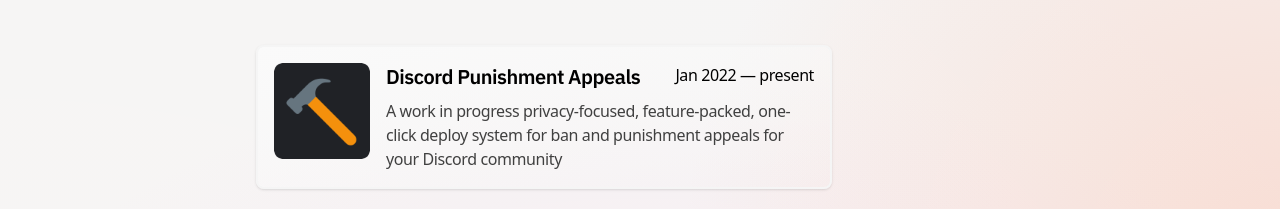
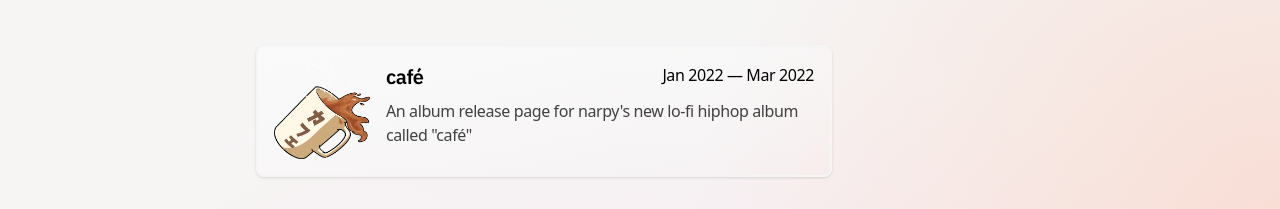
Before and after one commit to angeloanan/angeloanan.xyz, a Next.js app: page / in a window 1280 px wide. Shown: the part 499-708 px from the top of the page. Built offline with nearby package versions, Linux system fonts and the light colour scheme; no server answers.

Commit message:
feat: cafe project & featured project tweaks

```diff
--- a/src/_data/projects.ts
+++ b/src/_data/projects.ts
@@ -1,4 +1,5 @@
 import Bonkmarmu from '../../public/images/projects/bonkmarmu.png'
+import CafeImage from '../../public/images/projects/cafe.png'
 import FEIDImage from '../../public/images/projects/frontend-id.png'
 import LFImage from '../../public/images/projects/lyrics-finder.png'
 import PunishmentAppealsImage from '../../public/images/projects/punishment-appeals.png'
@@ -20,6 +21,16 @@ export interface ProjectsDataProps {
 
 export const ProjectsData: ProjectsDataProps[] = [
   {
+    title: 'café',
+    summary: 'An album release page for narpy\'s new lo-fi hiphop album called "café"',
+    description: '',
+    url: 'https://narpy.cafe',
+
+    duration: 'Jan 2022 — Mar 2022',
+    featured: true,
+    image: CafeImage
+  },
+  {
     title: 'Bonkmarmu',
     summary:
       "A Twitch Extension which tracks and shows a leaderboard of user's channel point redemption, made specifically for OmarmuLIVE",
@@ -38,7 +49,7 @@ export const ProjectsData: ProjectsDataProps[] = [
     url: 'https://github.com/angeloanan/discord-punishment-appeal',
 
     duration: 'Jan 2022 — present',
-    featured: true,
+    featured: false,
     image: PunishmentAppealsImage
   },
   {
--- a/src/pages/index.tsx
+++ b/src/pages/index.tsx
@@ -70,12 +70,12 @@ const FeaturedProjectEntry = ({
         <a onMouseEnter={() => setIsHovering(true)} onMouseLeave={() => setIsHovering(false)}>
           {/* Left side thing */}
           <div className='flex items-center sm:items-start'>
-            <div className='relative m-4 h-16 w-16 shrink-0 transition-all delay-100 group-hover:-translate-y-1 group-hover:shadow-lg md:h-24 md:w-24'>
+            <div className='relative m-4 h-16 w-16 shrink-0 transition-all delay-100 group-hover:-translate-y-1 md:h-24 md:w-24'>
               <Image
                 src={image}
                 alt={`${title} Logo`}
                 layout='fill'
-                className='rounded-lg'
+                className='rounded-lg transition-all delay-75 group-hover:drop-shadow-lg'
                 placeholder='blur'
               />
             </div>
```
Also changed, not shown: public/images/projects/cafe.png (added).
